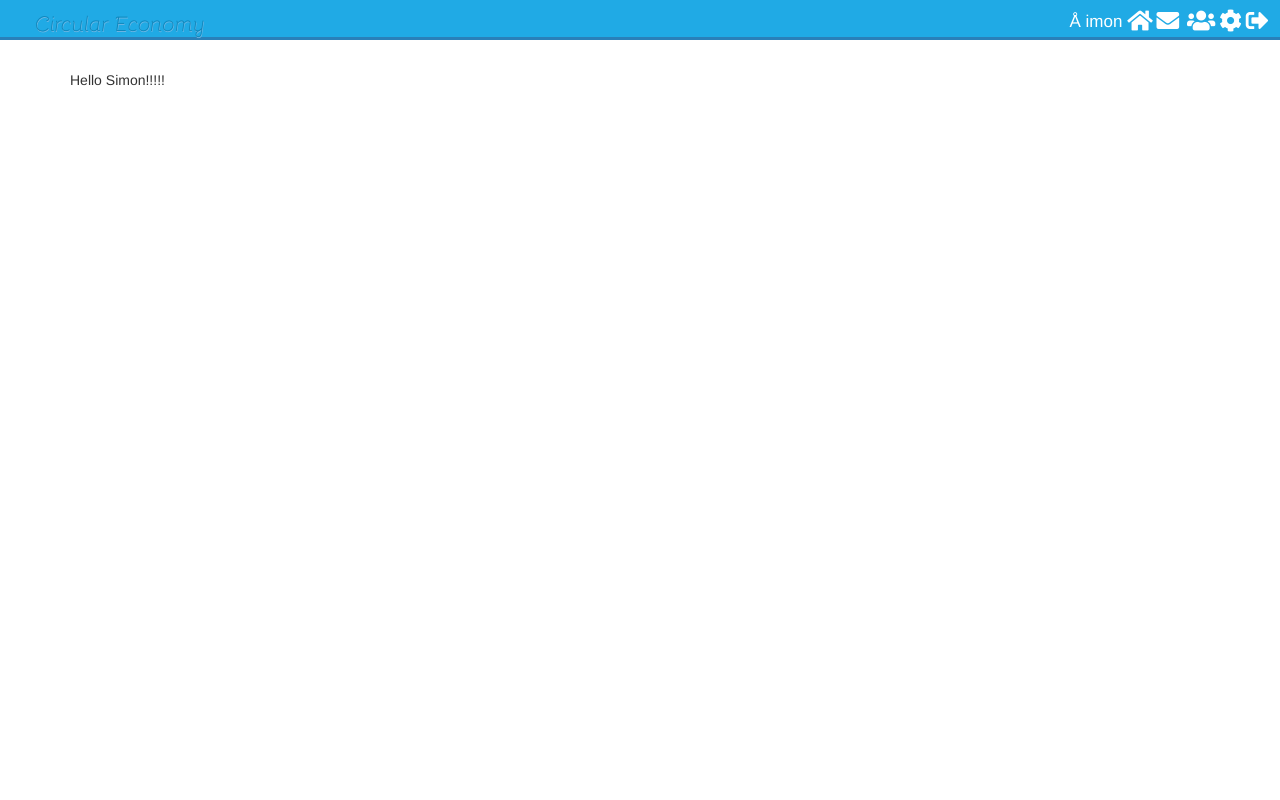
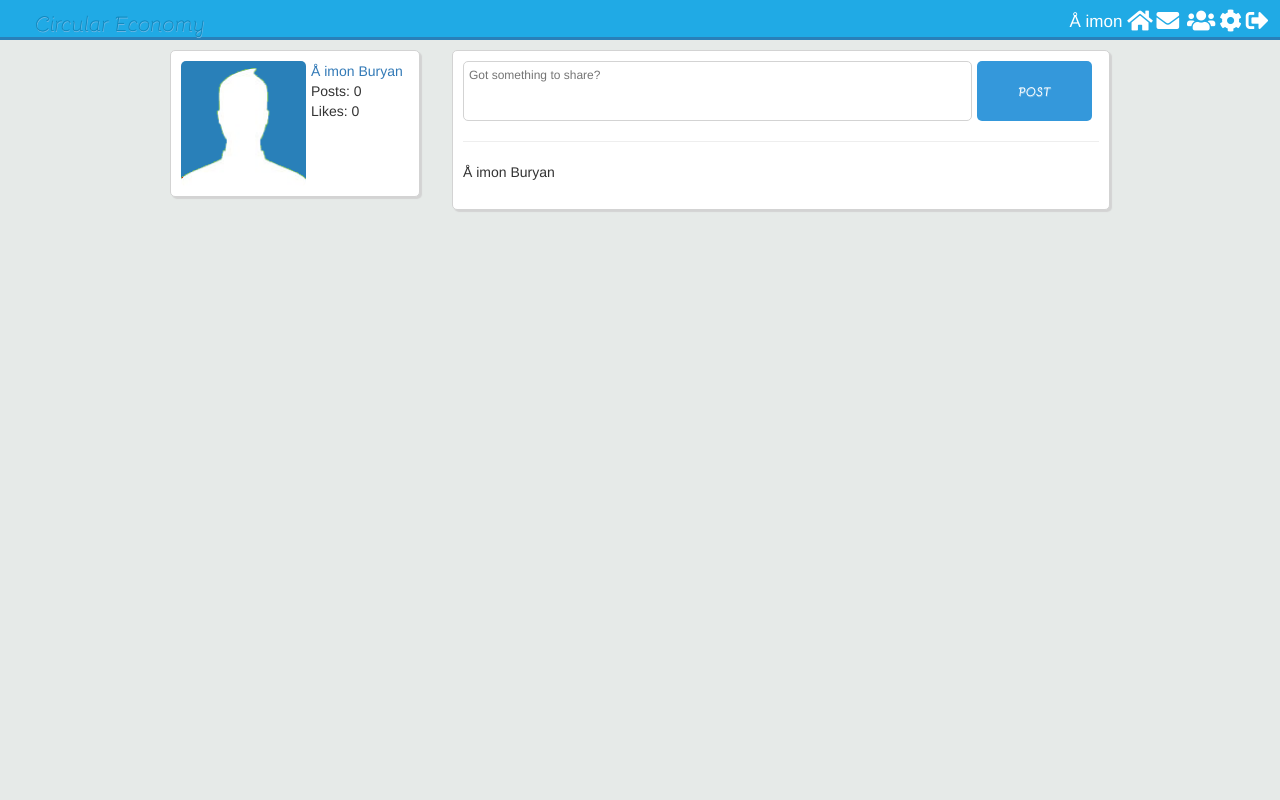
Before and after one commit to SimonB87/CircularEco, a PHP site: page / in a window 1280 px wide. Run offline with PHP 8.4, Linux system fonts and the light colour scheme; a user stored in the database is signed in; data comes from the database, SQL or seed files in the repository; both versions use the stored data as it was after the commit; some libraries are stand-ins or nearby versions.

Commit message:
Section 6 finished

```diff
--- a/assets/css/style.css
+++ b/assets/css/style.css
@@ -12,6 +12,11 @@
 	src: url('../fonts/Bellota-BoldItalic.otf');
 }
 
+body{
+  /*line-height: 17px;*/
+  background-color: #e6eae8;
+}
+
 .top_bar{
   width: 100%;
   min-width: 1050px; /*set up a minimal screen width*/
@@ -20,6 +25,8 @@
   border-bottom: 0.25em solid #2980b9;
   margin: 0 0 10px 0;
   display: inline-flex;
+  position: fixed; /*make the nav fixed*/
+  z-index: 10; /*show the nav first over before the body*/
 }
 
 .logo a{
@@ -50,7 +57,85 @@ nav a{
   font-size: 17px;
 }
 
-
 nav a:hover{
   border-bottom: 7px solid  #1086ba;
 }
+
+.wrapper{
+  margin: 0 auto;
+  top: 50px;
+  position: relative;
+  padding: 0 10px;
+  width: 75%;
+  min-width: 950px;
+}
+
+.column{
+  background-color: #fff;
+  padding: 10px;
+  border: 1px solid #d3d3d3;
+  border-radius: 5px;
+  box-shadow: 2px 2px 1px #d3d3d3;
+  z-index: -1;
+}
+
+.user_details{
+  width: 250px;
+  float: left;
+  margin-bottom: 20px;
+
+}
+
+.user_details_left_right{
+  width: 125px;
+  display: inline-block;
+  position: absolute;
+}
+
+.user_details img{
+  height: 125px;
+  border-radius: 5px;
+  margin-right: 5px;
+}
+
+.main_column{
+  float: right;
+  width: 70%;
+  z-index: -1;
+  min-height: 160px;
+}
+
+.post_form{
+  width: 100%;
+}
+
+.post_form textarea{
+  width: 80%;
+  height: 60px;
+  border-radius: 5px;
+  margin-right: 5px;
+  border: 1px solid #d3d3d3;
+  font-size: 12px;
+  resize: none;
+  padding: 5px;
+}
+
+.post_form input[type="submit"]{
+  width: 12%;
+  height: 60px;
+  border: none;
+  border-radius: 5px;
+  background-color: #3498db;
+  font-family: 'Bellota-BoldItalic', sans-serif;
+  color: #fff;
+  text-shadow: #73b6e2 0.5px 0.5px 0px;
+  font-size: 90%;
+  position: absolute;
+  outline: 0;
+  margin: 0;
+}
+
+.post_form input[type="submit"]:active{
+  padding: 6px 4px 4px 6px;
+  color: red;
+}
--- /dev/null
+++ b/includes/classes/Post.php
@@ -0,0 +1,46 @@
+<?php
+
+class Post {
+  private $user_obj;
+  private $con;
+
+  //swithin this class create the instance of the User class
+  public function __construct($con, $user){
+    $this->con = $con;
+    $this->user_obj = new User($con, $user);
+  }
+
+  public function submitPost($body, $user_to){
+    $body = strip_tags($body);//removes all the HTML tags from the post.
+    $body = mysqli_real_escape_string($this->con, $body); //this escapes all the single quites in he post.
+    $check_empty = preg_replace('/\s+/', '', $body);//when there will be too many spaces in the post, it replaces with nothing.
+
+    //Check if the post is empz after removing the extra spaces. Dont post if the post is still empty.
+    if($check_empty != "") {
+      //Curent date and time.
+      $date_added = date("Y-m-d H:i:s");
+      //get username
+      $added_by = $this->user_obj->getUsername();
+
+      //if the user is not on own profile, user_to is 'none'.
+      if($user_to == $added_by){
+        $user_to = "none";
+      }
+
+      //insert post.
+      $query = mysqli_query($this->con, "INSERT INTO posts VALUES('', '$body', '$added_by', '$user_to', '$date_added', 'no', 'no', '0')");
+      $returned_id = mysqli_insert_id($this->con);
+
+      //Insert user notification.
+
+      //Update post count for User.
+      $num_post = $this->user_obj->getNumPosts();
+      $num_post++;
+      $update_query = mysqli_query($this->con, "UPDATE num_post SET num_posts='$num_post' WHERE username='added_by'");
+
+    }
+  }
+
+}
+
+?>
--- /dev/null
+++ b/includes/classes/User.php
@@ -0,0 +1,38 @@
+<?php
+
+class User {
+  private $user;
+  private $con;
+
+  public function __construct($con, $user){
+    $this->con = $con;
+    $user_details_query = mysqli_query($con, "SELECT * FROM users WHERE username='$user'");
+    $this->user = mysqli_fetch_array($user_details_query);
+  }
+
+  //Get username.
+  public function getUsername(){
+    return $this->user['username'];
+  }
+
+  //Get number of user posts.
+  public function getNumPosts() {
+		$username = $this->user['username'];
+		$query = mysqli_query($this->con, "SELECT num_posts FROM users WHERE username='$username'");
+		$row = mysqli_fetch_array($query);
+		return $row['num_posts'];
+	}
+
+  //Get user First name nad Last name.
+  public function getFirstAndLastName(){
+    $username = $this->user['username'];
+    $query = mysqli_query($this->con, "SELECT first_name, last_name FROM users WHERE username ='$username'");
+    $row = mysqli_fetch_array($query);
+    return $row['first_name'] . " " . $row['last_name'];
+
+
+  }
+
+}
+
+?>
--- /dev/null
+++ b/includes/handlers/logout.php
@@ -0,0 +1,5 @@
+<?php
+  session_start();//start session.
+  session_destroy();//destroy session to log out.
+  header("Location: ../../register.php")//move user to the register page to relog-in.
+ ?>
--- a/includes/header.php
+++ b/includes/header.php
@@ -49,7 +49,9 @@ else {
     <a href="#"><i class="fa fa-bell-o fa-lg"></i></a>
     <a href="#"><i class="fa fa-users fa-lg"></i></a>
     <a href="#"><i class="fa fa-cog fa-lg"></i></a>
-    <a href="#"><i class="fa fa-sign-out-alt fa-lg"></i></a>
+    <a href="includes\handlers\logout.php"><i class="fa fa-sign-out-alt fa-lg"></i></a>
   </nav>
 
 </div>
+
+<div class="wrapper">
--- a/index.php
+++ b/index.php
@@ -1,14 +1,56 @@
 <?php
 include("includes/header.php");
-
+include("includes/classes/User.php");
+include("includes/classes/Post.php");
 /*destroy all the log ins after refresh
 session_destroy();*/
 
+if(isset($_POST['post'])){
+	$post = new Post($con, $userLoggedIn);
+	$post->submitPost($_POST['post_text'], 'none');
+}
+
 ?>
+	<!-- show profile picture-->
+	<div class="user_details column">
+		<a href="<?php echo $userLoggedIn; ?>"><img src="<?php echo $user['profile_pic']; ?>" alt="profile pic"></a>
 
-<div class="container">
-<br>
-	Hello Simon!!!!!
-</div>
+		<div class="user_details_left_right">
+
+			<!-- show profile name-->
+			<a href="<?php echo $userLoggedIn; ?>">
+			<?php
+			echo $user['first_name'] . " " . $user['last_name'];
+			?>
+			</a>
+			<!-- show number of profile posts-->
+			<br>
+			<?php
+			echo "Posts: " . $user['num_posts'] . "<br>";
+			echo "Likes: " . $user['num_likes'];
+			?>
+		</div>
+
+	</div>
+
+	<div class="main_column column">
+
+		<form class="post_form" action="index.php" method="POST">
+			<textarea name="post_text" id="post_text"  placeholder="Got something to share?"></textarea>
+			<input type="submit" name="post" value="POST">
+			<hr>
+
+		</form>
+
+		<?php
+
+		$user_obj = new User($con, $userLoggedIn);
+		echo $user_obj->getFirstAndLastName();
+
+		?>
+
+	</div>
+</div> <!-- closing of the wrapper div, this div stars in the included header file-->
+
 </body>
 </html>
--- a/register.php
+++ b/register.php
@@ -38,7 +38,7 @@ require 'includes/form_handlers/login_handler.php';
 		<div class="login_box">
 
 			<div class="login_header">
-				<h1>Swirlfeed!</h1>
+				<h1>CircEco!</h1>
 				Login or sign up below!
 			</div>
 			<br>
```
Also changed, not shown: profile.php (added, +16 -0 lines), x-arch__DB-social.sql (added, +174 -0 lines), .htaccess (added), README.md, assets/images/backgrounds/desktop-orig.jpg (added), assets/images/backgrounds/desktop.jpg.
